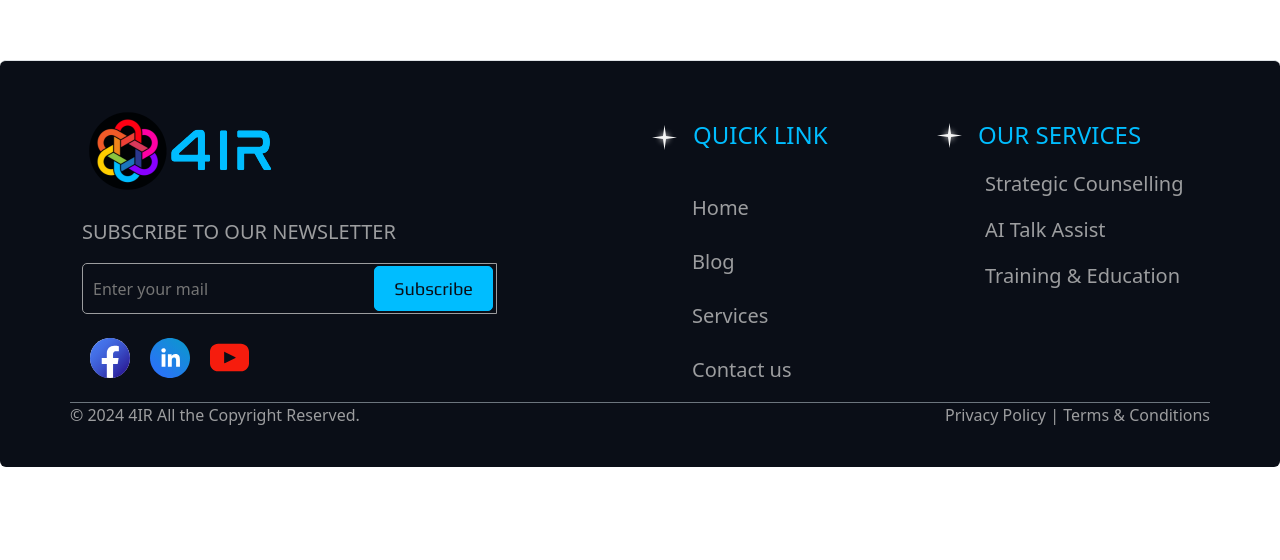
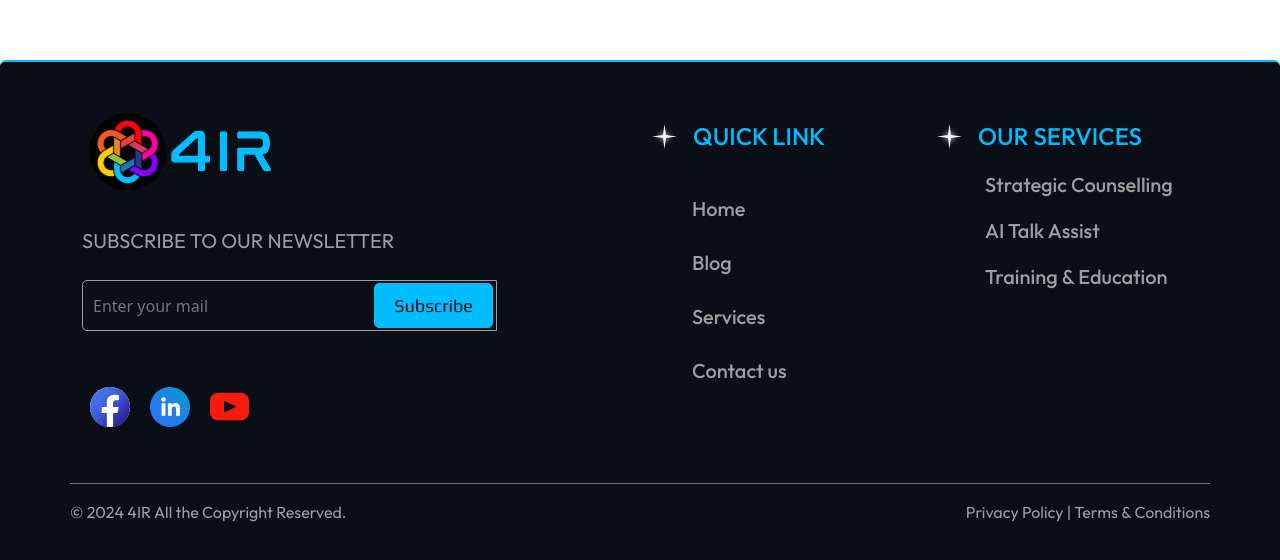
Before and after one commit to muhzee733/4ir, a Next.js app: page / in a window 1280 px wide. Shown: the part 644-1204 px from the top of the page. Before the commit the page ends 1111 px from the top, so only its background shows below. Built offline with nearby package versions, Linux system fonts and the light colour scheme.

Commit message:
Footer Completed

```diff
--- a/src/app/Global.css
+++ b/src/app/Global.css
@@ -23,10 +23,6 @@
   color: var(--secondary);
 }
 
-.footer-background {
-  background-color: var(--backgorund);
-}
-
 .btn-1 {
   color: var(--backgorund);
   padding: 10px 20px;
@@ -38,6 +34,7 @@
   border-radius: 5px;
   border: 1px solid var(--secondary);
   font-family: var(--font-play);
+  transition: 0.5s all;
 }
 
 .btn-1:hover {
--- a/src/components/Navbar/Footer.jsx
+++ b/src/components/Navbar/Footer.jsx
@@ -7,17 +7,16 @@ import Youtube from "../../../public/assets/svg/youtube.svg";
 import Linkedin from "../../../public/assets/svg/social/linkedin.svg";
 import Star from "../../../public/assets/svg/star.svg";
 import ".././widgets.css";
-import { FaBeer } from "react-icons/fa";
 import { FiArrowDown } from "react-icons/fi";
 
 const Footer = () => {
   const [isQuickLinksOpen, setQuickLinksOpen] = useState(false);
   const [isServicesOpen, setServicesOpen] = useState(false);
   return (
-    <footer className="footer-main border-top footer-background rounded py-4">
+    <footer className="footer-main rounded-top py-4">
       <div className="container mt-3 mb-3">
         <div className="row">
-          <div className="col-lg-6 col-md-">
+          <div className="col-lg-6 col-md-6">
             <div className="row">
               <div className="col-lg-12 footer-logo">
                 <div className="footer-logo-div">
@@ -32,7 +31,7 @@ const Footer = () => {
                   </Link>
                 </div>
               </div>
-              <div className="col-lg-12 fs-5 my-3 footer-subtitle">
+              <div className="col-lg-12 fs-5 my-3 py-2 footer-subtitle">
                 SUBSCRIBE TO OUR NEWSLETTER
               </div>
               <div className="col-lg-12">
@@ -56,7 +55,7 @@ const Footer = () => {
                   </div>
                 </form>
               </div>
-              <div className="col-lg-12 my-3">
+              <div className="col-lg-12 my-5">
                 <div className="d-flex footer-social-div">
                   <div className="p-2 me-1">
                     <Image
@@ -80,22 +79,24 @@ const Footer = () => {
             </div>
           </div>
 
-          {/* links section */}
-          <div className="col-lg-6">
-            <div className="row">
           {/* Quick Links Section */}
-              <div className="col-lg-6 col-md-6">
+          <div className="col-lg-3 col-md-6">
             <div
               className="footer-title skyblue fs-4 my-3"
               onClick={() => setQuickLinksOpen(!isQuickLinksOpen)}
             >
+              <div className="d-flex align-items-center justify-content-between w-100">
+                <div className="d-flex align-items-center">
                   <Image
                     src={Star}
                     className="img-fluid me-3"
                     alt="star"
                     priority
                   />
-                  QUICK LINK
+                  <div className="footer-links">QUICK LINK</div>
+                </div>
+                <span className="d-lg-none d-md-none d-block-sm"><FiArrowDown /></span>
+              </div>
             </div>
             <div
               className={`footer-content ${isQuickLinksOpen ? "open" : ""}`}
@@ -126,7 +127,7 @@ const Footer = () => {
           </div>
 
           {/* Our Services Section */}
-              <div className="col-lg-6 col-md-12 my-3">
+          <div className="col-lg-3 col-md-6 my-3">
             <div
               className="footer-title skyblue fs-4 d-flex"
               onClick={() => setServicesOpen(!isServicesOpen)}
@@ -139,7 +140,7 @@ const Footer = () => {
                     alt="star"
                     priority
                   />
-                      <div>OUR SERVICES</div>
+                  <div className="footer-links">OUR SERVICES</div>
                 </div>
                 <span className="d-lg-none d-md-none d-block-sm"><FiArrowDown /></span>
               </div>
@@ -173,10 +174,8 @@ const Footer = () => {
             </div>
           </div>
         </div>
-          </div>
-        </div>
 
-        <div className="row border-top border-secondary">
+        <div className="row border-top border-secondary py-3">
           <div className="col-lg-6 col-md-6 col-sm-12 d-flex align-items-center justify-content-start copyright p-0">
             <div>© 2024 4IR All the Copyright Reserved.</div>
           </div>
--- a/src/components/widgets.css
+++ b/src/components/widgets.css
@@ -2,7 +2,8 @@
 
 .footer-main {
     color: var(--text);
-    border-color: var(--secondary);
+    border-top: 2px solid var(--secondary) ;
+    background-color: var(--backgorund);
 }
 
 .footer-title {
@@ -14,8 +15,12 @@
     color: var(--text);
     font-weight: 500;
     text-decoration: none !important;
+    font-family: var(--font-outfit);
 }
+.footer-links{
+    font-family: var(--font-outfit);
 
+}
 .footer-social-icon {
     max-width: 10%;
 }
@@ -50,12 +55,18 @@
 .footer-content {
     display: block;
   }
+.footer-subtitle{
+    font-family: var(--font-outfit);
+}
+.border-secondary{
+    font-family: var(--font-outfit);
+
+}
 
 @media (max-width: 575.98px) {
     .footerbtn2 {
         right: 5px;
     }
-
     .footer-logo {
         text-align: center !important;
         display:flex;
@@ -86,9 +97,6 @@
     .footerul{
         font-size: 18px!important;
     }
-}
-
-@media (max-width: 991.98px) {
     .footer-content {
         display: none; /* Hide by default on small screens */
       }
@@ -102,7 +110,6 @@
 
 @media (min-width: 576px) and (max-width: 991.98px) {
     .footerbtn2 {
-        right: 287px;
+        right: 5px;
     }
-
 }
```
Also changed, not shown: 1 other file (tests, documents, lock files or other folders). Lines whose indentation alone changed are shown as unchanged.
